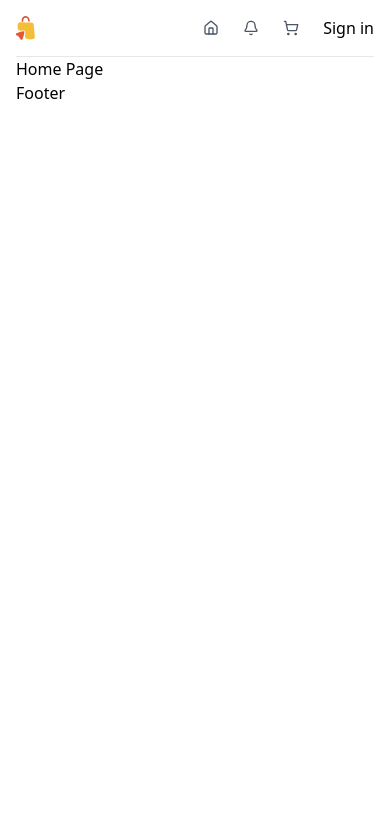
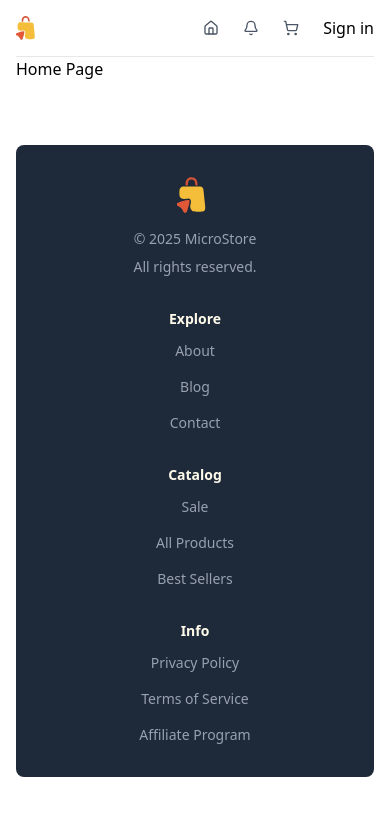
Before and after one commit to kastastin/ecom-store, a Next.js app in the folder client/: page / in a window 390 px wide. Shown: the top 816 px of the page. Built offline with nearby package versions, Linux system fonts and the light colour scheme.

Commit message:
feat: add responsive Footer

```diff
--- a/client/src/components/Footer.tsx
+++ b/client/src/components/Footer.tsx
@@ -1,5 +1,68 @@
+import Link from "next/link";
+import Image from "next/image";
+
+const footerLinks = [
+  {
+    title: "Explore",
+    links: [
+      { href: "/about", label: "About" },
+      { href: "/blog", label: "Blog" },
+      { href: "/contact", label: "Contact" },
+    ],
+  },
+  {
+    title: "Catalog",
+    links: [
+      { href: "/sale", label: "Sale" },
+      { href: "/products", label: "All Products" },
+      { href: "/best-sellers", label: "Best Sellers" },
+    ],
+  },
+  {
+    title: "Info",
+    links: [
+      { href: "/privacy", label: "Privacy Policy" },
+      { href: "/terms", label: "Terms of Service" },
+      { href: "/affiliate-program", label: "Affiliate Program" },
+    ],
+  },
+];
+
 const Footer = () => {
-  return <div>Footer</div>;
+  return (
+    <footer className="mt-16 flex flex-col items-center gap-8 md:gap-28 xl:gap-54 justify-between rounded-lg bg-gray-800 p-8 md:flex-row md:items-start">
+      <div className="flex flex-col items-center gap-4 md:items-start">
+        <Link href="/" className="flex items-center">
+          <Image src="/logo.svg" alt="Logo" width={36} height={36} />
+          <p className="text-md hidden font-medium tracking-wide text-white md:block">
+            MicroStore
+          </p>
+        </Link>
+        <p className="text-sm text-gray-400">© 2025 MicroStore</p>
+        <p className="-mt-2 text-sm text-gray-400">All rights reserved.</p>
+      </div>
+
+      <nav className="flex w-full flex-col items-center gap-8 md:flex-1 md:flex-row md:items-start md:justify-between xl:justify-end lg:gap-16">
+        {footerLinks.map((section) => (
+          <section
+            key={section.title}
+            className="flex flex-col items-center gap-3 md:items-start"
+          >
+            <h2 className="text-sm font-semibold text-amber-50">
+              {section.title}
+            </h2>
+            <ul className="flex items-center md:items-start flex-col gap-4 text-sm text-gray-400">
+              {section.links.map((link) => (
+                <li key={link.href}>
+                  <Link href={link.href}>{link.label}</Link>
+                </li>
+              ))}
+            </ul>
+          </section>
+        ))}
+      </nav>
+    </footer>
+  );
 };
 
 export default Footer;
```
